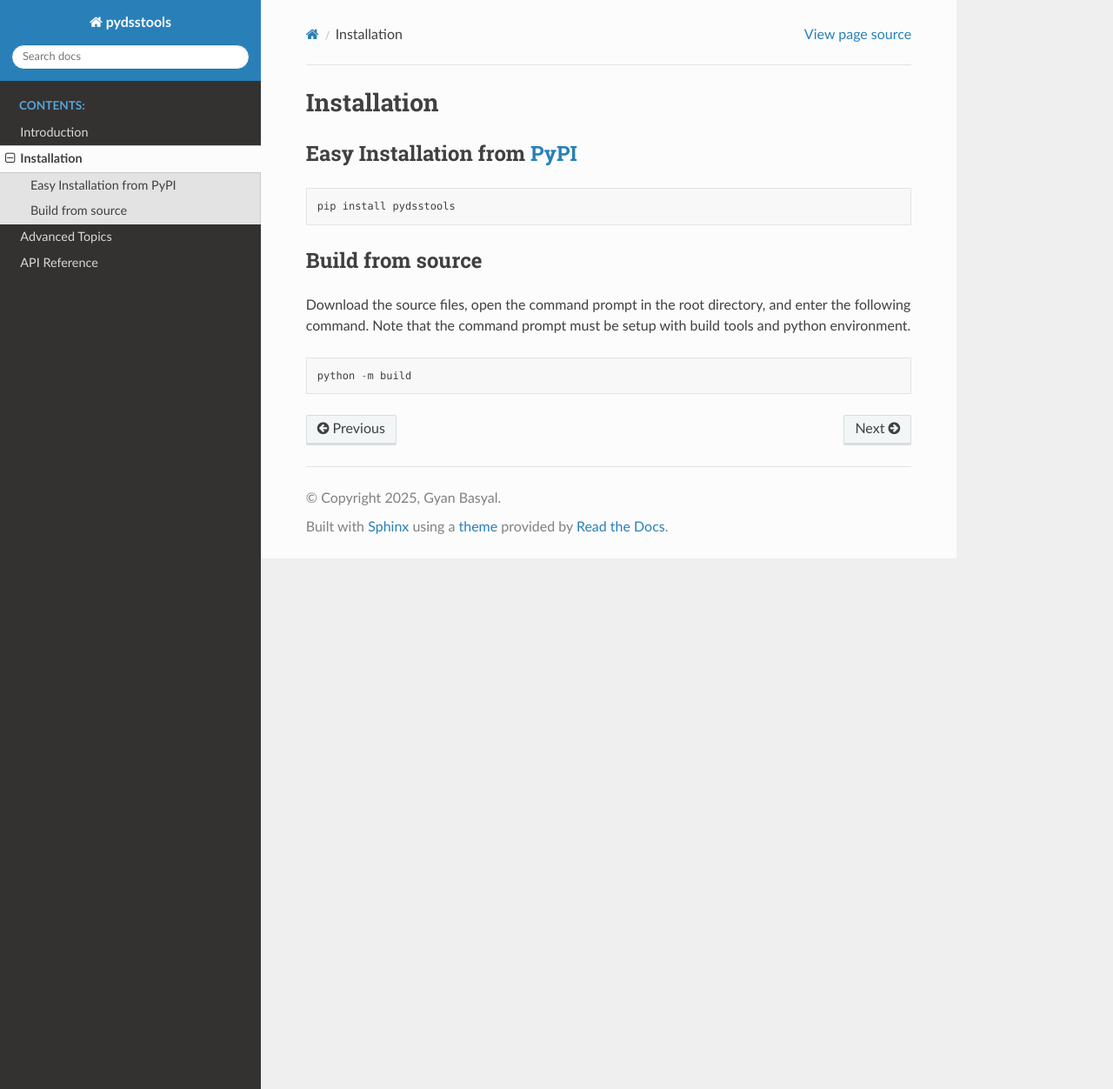
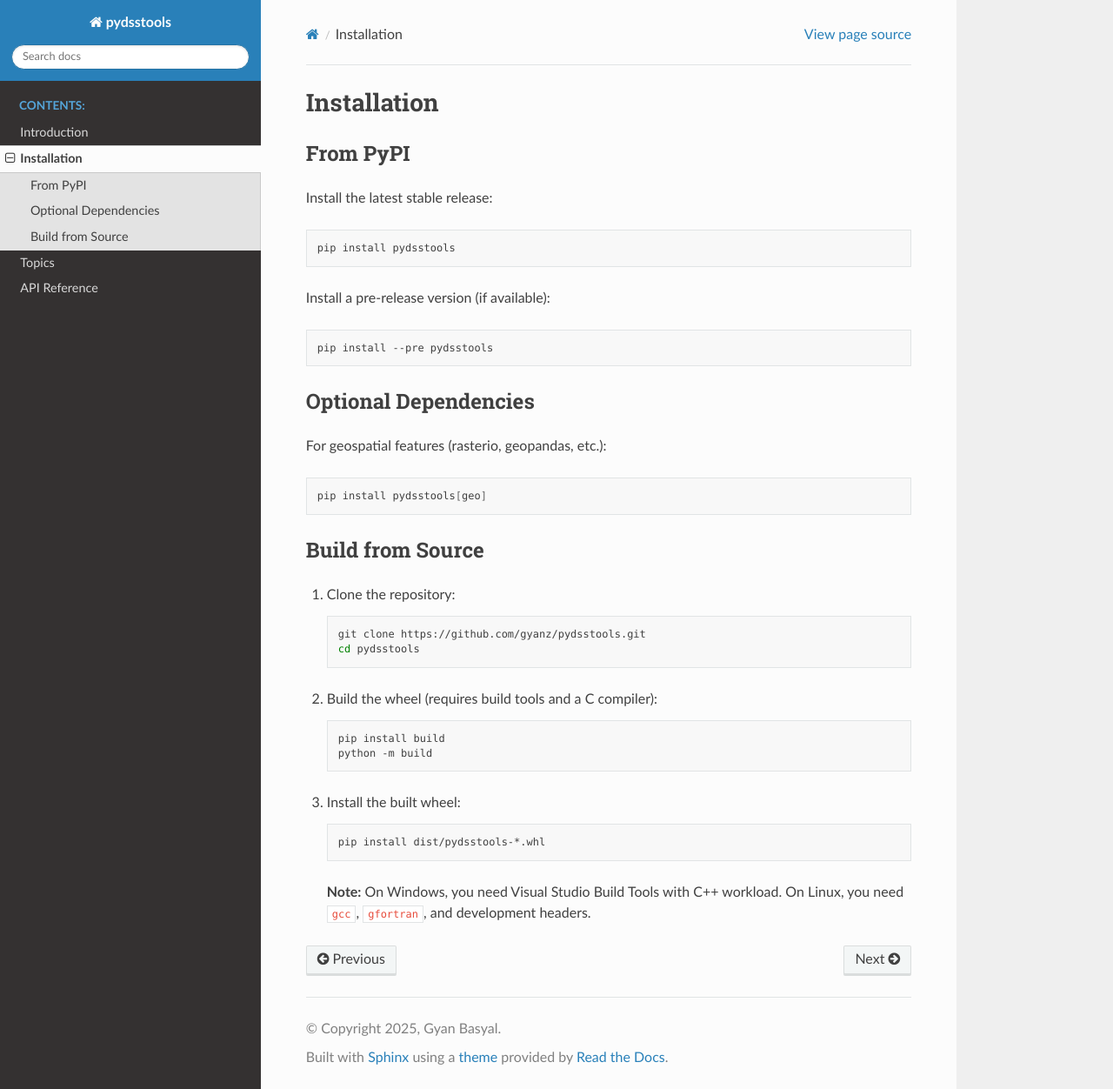
Before and after one commit to gyanz/pydsstools, a Sphinx documentation site: the page built from docs/source/installation.md, in a window 1280 px wide and 1252 px high. Shown: the whole window at 87% size. Built offline with Sphinx 7.4.7 and the Read the Docs theme 3.1.0, drawn with Linux system fonts in a browser that asks for light colours.

````diff
--- a/docs/source/conf.py
+++ b/docs/source/conf.py
@@ -1,12 +1,24 @@
+import sys
+import warnings
+
+# -- Project information -----------------------------------------------------
 project = "pydsstools"
 copyright = "2025, Gyan Basyal"
 author = "Gyan Basyal"
-release = "latest"
 
-import sys
-import warnings
+# Get version from the installed package (versioneer)
+try:
+    from pydsstools import __version__
+    release = __version__
+    # Extract major.minor for short version (e.g., "2.4" from "2.4.0+5.g1234abc")
+    version = ".".join(release.split(".")[:2]).split("+")[0]
+except ImportError:
+    release = "dev"
+    version = "dev"
 
+# Debug output for Sphinx builds
 print("SPHINX python:", sys.executable)
+print("SPHINX pydsstools version:", release)
 try:
     import pydsstools.heclib.dss.HecDss as m
     print("SPHINX HecDss:", m)
--- a/docs/source/installation.md
+++ b/docs/source/installation.md
@@ -1,12 +1,48 @@
 # Installation
 
-## Easy Installation from [PyPI](https://pypi.org/project/pydsstools/)
-```
+## From PyPI
+
+Install the latest stable release:
+
+```bash
 pip install pydsstools
 ```
 
-## Build from source
-Download the source files, open the command prompt in the root directory, and enter the following command. Note that the command prompt must be setup with build tools and python environment.
+Install a pre-release version (if available):
+
+```bash
+pip install --pre pydsstools
 ```
-python -m build
+
+## Optional Dependencies
+
+For geospatial features (rasterio, geopandas, etc.):
+
+```bash
+pip install pydsstools[geo]
 ```
+
+## Build from Source
+
+1. Clone the repository:
+
+   ```bash
+   git clone https://github.com/gyanz/pydsstools.git
+   cd pydsstools
+   ```
+
+2. Build the wheel (requires build tools and a C compiler):
+
+   ```bash
+   pip install build
+   python -m build
+   ```
+
+3. Install the built wheel:
+
+   ```bash
+   pip install dist/pydsstools-*.whl
+   ```
+
+> **Note:** On Windows, you need Visual Studio Build Tools with C++ workload.
+> On Linux, you need `gcc`, `gfortran`, and development headers.
--- a/docs/source/topics/index.md
+++ b/docs/source/topics/index.md
@@ -1,6 +1,7 @@
-# Advanced Topics
+# Topics
 
 ```{toctree}
+:caption:
 :maxdepth: 1
 
 hectime
--- a/pyproject.toml
+++ b/pyproject.toml
@@ -56,7 +56,8 @@ geo = [
 ]
 test = ["pytest", "pytest-cov", "pytest-order"]
 doc = ["myst-parser>=4.0.1", "numpydoc", "pandoc", "nbsphinx",
-       "sphinx>=8.2.3", "sphinx-rtd-theme",  "sphinx-autodoc-typehints"]
+       "sphinx>=8.2.3", "sphinx-rtd-theme", "sphinx-autodoc-typehints",
+       "autodoc-pydantic>=2.0.0"]
 
 [project.urls]
 repository = "https://github.com/gyanz/pydsstools"
````
Also changed, not shown: README.md (+23 -42 lines), docs/requirements.txt (added, +9 -0 lines), docs/source/quickstart.md (deleted, +0 -46 lines), docs/source/topics/grid.md (+12 -7 lines), .readthedocs.yaml (added), 4 other files.
